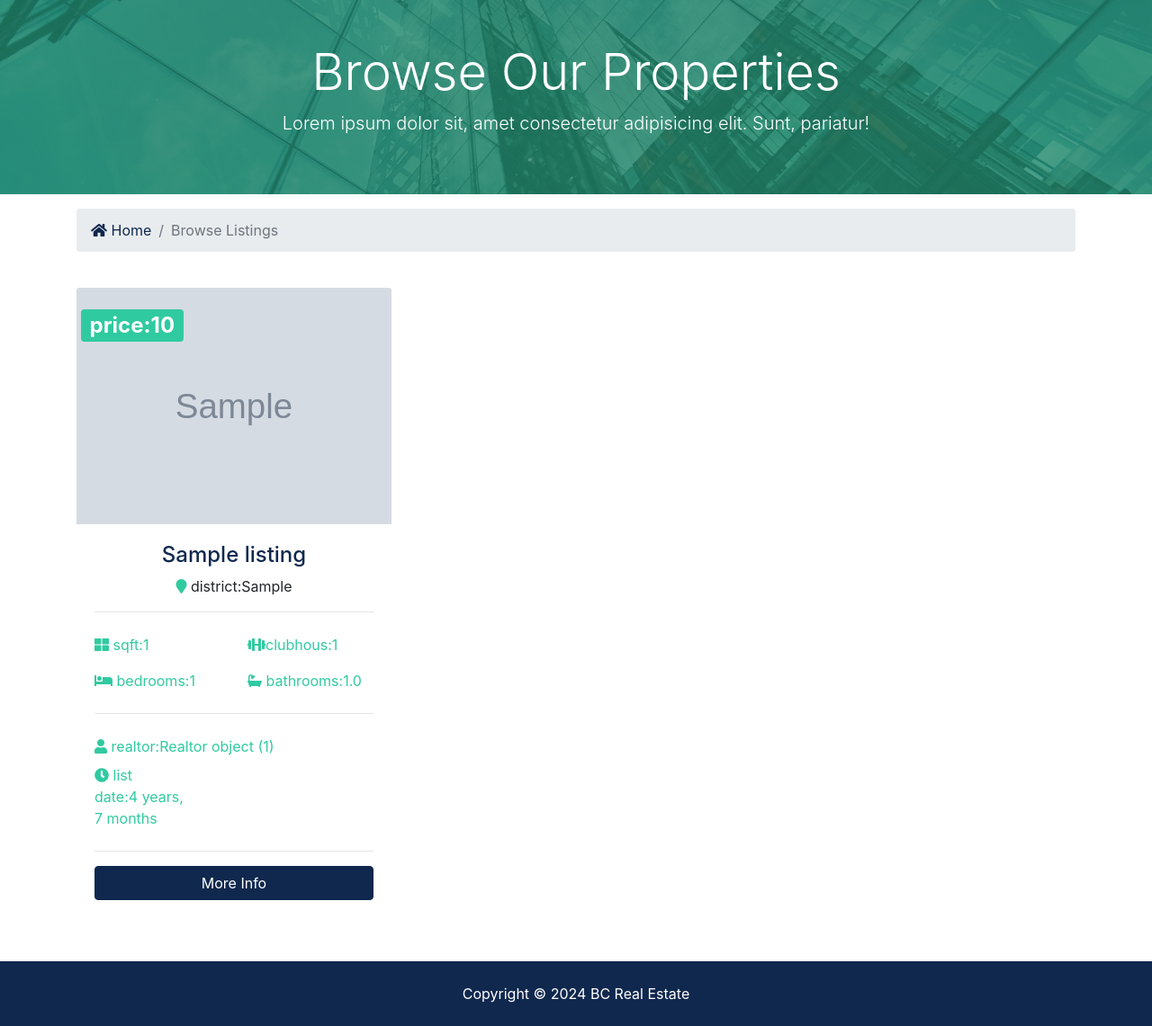
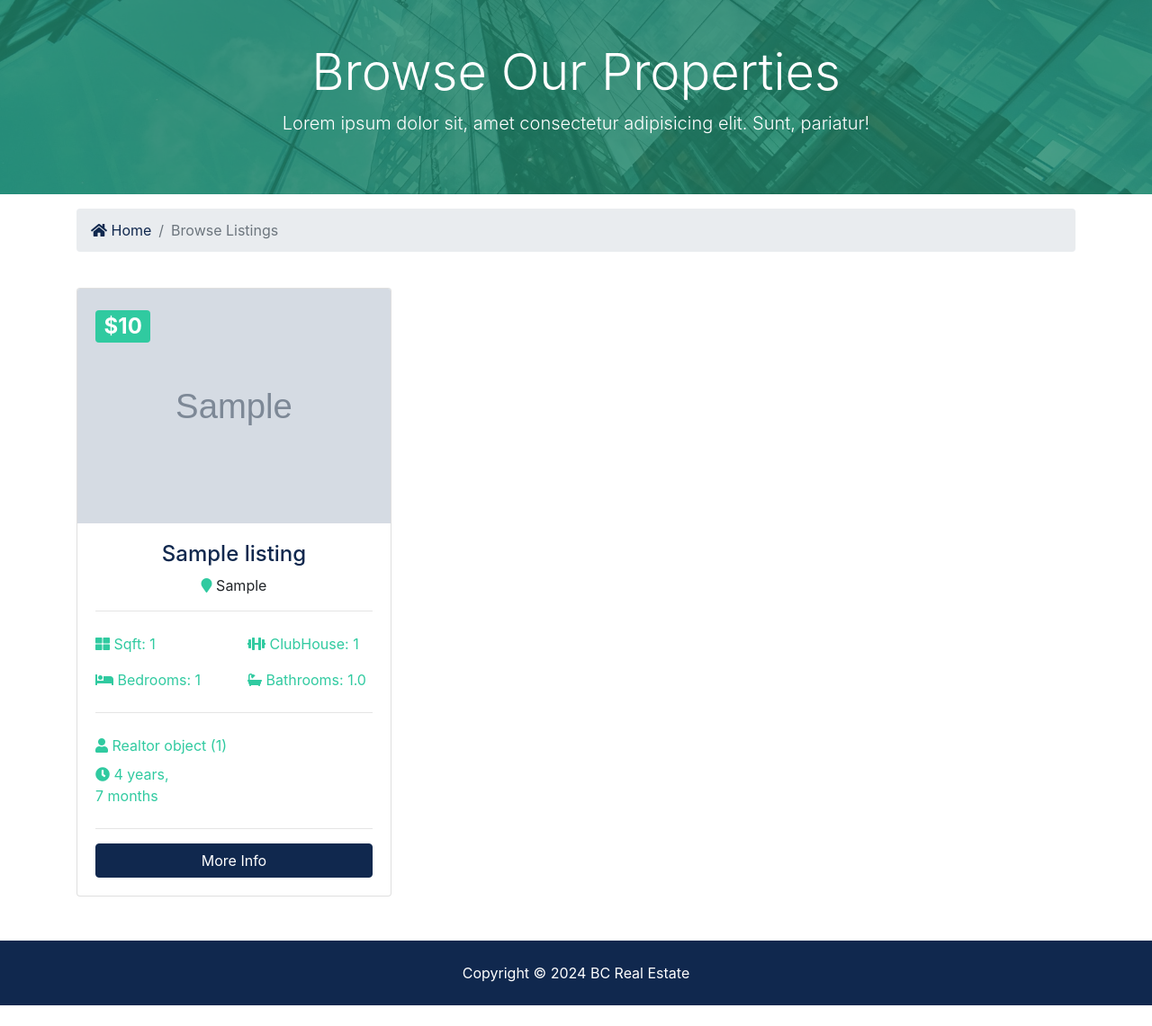
Before and after one commit to sk011094/hkct, a Django app: page /listings/ in a window 1280 px wide. Shown: the part 165-1306 px from the top of the page at 90% size. After the commit the page ends 1283 px from the top, so only its background shows below. Run offline with Django 4.2, Linux system fonts and the light colour scheme; tables that the repository leaves empty hold one stand-in row (values such as "Sample post"); grey boxes marked "Sample" are stand-in pictures; some libraries are stand-ins or nearby versions.

Commit message:
step 11: listings 9/9/24

```diff
--- a/templates/listings/listings.html
+++ b/templates/listings/listings.html
@@ -1,5 +1,7 @@
-{% extends 'base.html' %} {% block content %}
-{% load humanize %} {% load static %}
+{% extends 'base.html' %}
+{% load humanize %}
+{% block content%}
+{% load static %}
 <section id="showcase-inner" class="py-5 text-white">
     <div class="container">
       <div class="row text-center">
@@ -20,7 +22,7 @@
       <nav aria-label="breadcrumb">
         <ol class="breadcrumb">
           <li class="breadcrumb-item">
-            <a href={% url "index" %}> <i class="fas fa-home"></i> Home</a>
+            <a href={% url 'index' %}> <i class="fas fa-home"></i> Home</a>
           </li>
           <li class="breadcrumb-item active">Browse Listings</li>
         </ol>
@@ -32,58 +34,62 @@
   <section id="listings" class="py-4">
     <div class="container">
       <div class="row">
-
-        <!-- Listings -->
-      {% if listings %}
+        <!-- Listing 1 -->
+         {% if listings%}
          {% for listing in listings %}
         <div class="col-md-6 col-lg-4 mb-4">
-        <class="card listing-preview">
+          <div class="card listing-preview">
             <img
-              class="card-img-top"src={{listing.photo_main.url}} alt=""/>
+              class="card-img-top"
+              src={{listing.photo_main.url}}
+              alt=""
+            />
             <div class="card-img-overlay">
               <h2>
-                <span class="badge badge-secondary text-white">price:{{listing.price | intcomma }}</span>
+                <span class="badge badge-secondary text-white"
+                  >${{listing.price | intcomma }}</span
+                >
               </h2>
             </div>
             <div class="card-body">
               <div class="listing-heading text-center">
                 <h4 class="text-primary">{{listing.title}}</h4>
                 <p>
-                  <i class="fas fa-map-marker text-secondary"></i> district:{{listing.district}}
+                  <i class="fas fa-map-marker text-secondary"></i> {{listing.district}}
                 </p>
               </div>
               <hr />
               <div class="row py-2 text-secondary">
                 <div class="col-6">
-                  <i class="fas fa-th-large"></i> sqft:{{listing.sqft | intcomma }}
+                  <i class="fas fa-th-large"></i> Sqft: {{listing.sqft | intcomma }}
                 </div>
                 <div class="col-6">
-                  <i class="fas fa-dumbbell"></i>clubhous:{{listing.clubhouse}}
+                  <i class="fas fa-dumbbell"></i> ClubHouse: {{listing.clubhouse}}
                 </div>
               </div>
               <div class="row py-2 text-secondary">
                 <div class="col-6">
-                  <i class="fas fa-bed"></i> bedrooms:{{listing.bedrooms}}
+                  <i class="fas fa-bed"></i> Bedrooms: {{listing.bedrooms}}
                 </div>
                 <div class="col-6">
-                  <i class="fas fa-bath"></i> bathrooms:{{listing.bathrooms}}
+                  <i class="fas fa-bath"></i> Bathrooms: {{listing.bathrooms}}
                 </div>
               </div>
               <hr />
               <div class="row py-2 text-secondary">
                 <div class="col-12">
-                  <i class="fas fa-user"></i> realtor:{{listing.realtor}}
+                  <i class="fas fa-user"></i> {{listing.realtor}}
                 </div>
               </div>
               <div class="row text-secondary pb-2">
                 <div class="col-6">
-                  <i class="fas fa-clock"></i> list date:{{listing.list_date | timesince }}
+                  <i class="fas fa-clock"></i> {{listing.list_date | timesince }}
                 </div>
               </div>
               <hr />
               <a href={% url "listing" listing.id %} class="btn btn-primary btn-block"
-                >More Info</a
-                >
+                >More Info</a>
+            </div>
           </div>
         </div>
         {% endfor %}
@@ -91,15 +97,18 @@
         <div class="col-md-12">
           <p>No Listing Available</p>
         </div>
-        {% endif %}
+        {% endif%}
+
+      </div>
 
       <div class="row">
         <div class="col-md-12">
-          {% if listing.has_other_pages %}
-        <ul class= "pageination">
-          {% if listing.has_other_previous %}
-          <li class= "page-items">
-            <a href="?page={{listing.previous_page_number}}"
+          <!-- pagination part of the code -->
+           {% if listings.has_other_pages %}
+          <ul class="pagination">
+            {% if listings.has_previous %}
+            <li class="page-item">
+              <a href="?page={{listings.previous_page_number}}"
               class="page-link">&laquo;</a>
             </li>
             {% else %}
@@ -108,23 +117,35 @@
             </li>
 
             {% endif %}
+            <!--Use for loop to gen page numbers-->
+            {% for i in listings.paginator.page_range %}
+            <!-- check current page, then change the button color-->
+             {% if listings.number == i %}
             <li class="page-item active">
-            <a class="page-link" href="#">1</a>
+              <a class="page-link">{{i}}</a>
             </li>
+            {% else %}
             <li class="page-item">
-            <a class="page-link" href="#">2</a>
+              <a class="page-link" href=?page={{i}}>{{i}}</a>
             </li>
+            {% endif %}
+            {% endfor %}
+
+            <!-- next button-->
+             {% if listings.has_next %}
              <li class="page-item">
-            <a class="page-link" href="#">3</a>
+              <a href="?page={{listings.next_page_number}}"
+              class="page-link">&raquo;</a>
              </li>
-          <li class="page-item">
+             {% else %}
+            <li class="page-item disabled">
               <a class="page-link" href="#">&raquo;</a>
             </li>
+            {% endif %}
           </ul>
           {% endif %}
         </div>
       </div>
     </div>
   </section>
-
 {% endblock %}
```
Also changed, not shown: 1 other file. Lines whose indentation alone changed are shown as unchanged.
